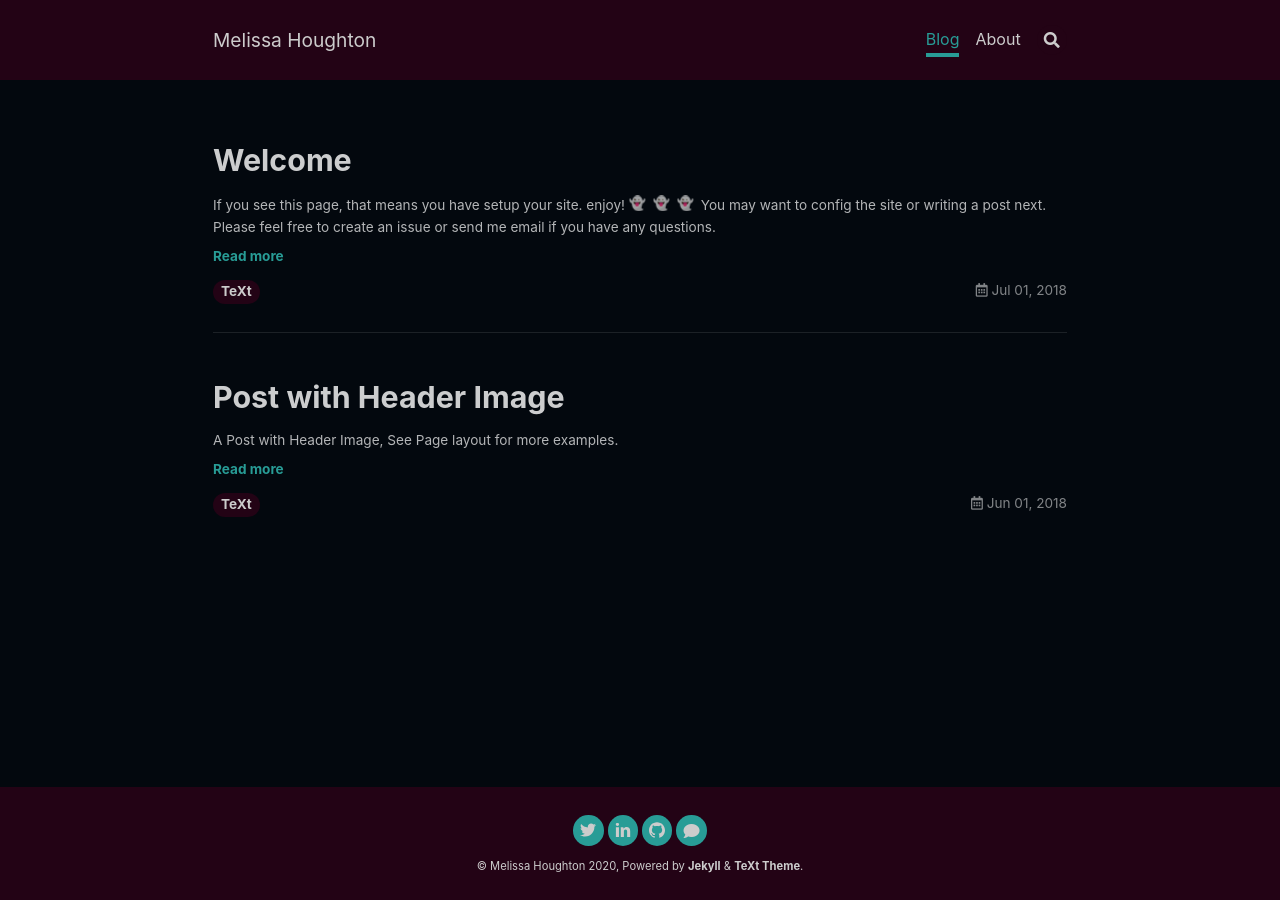
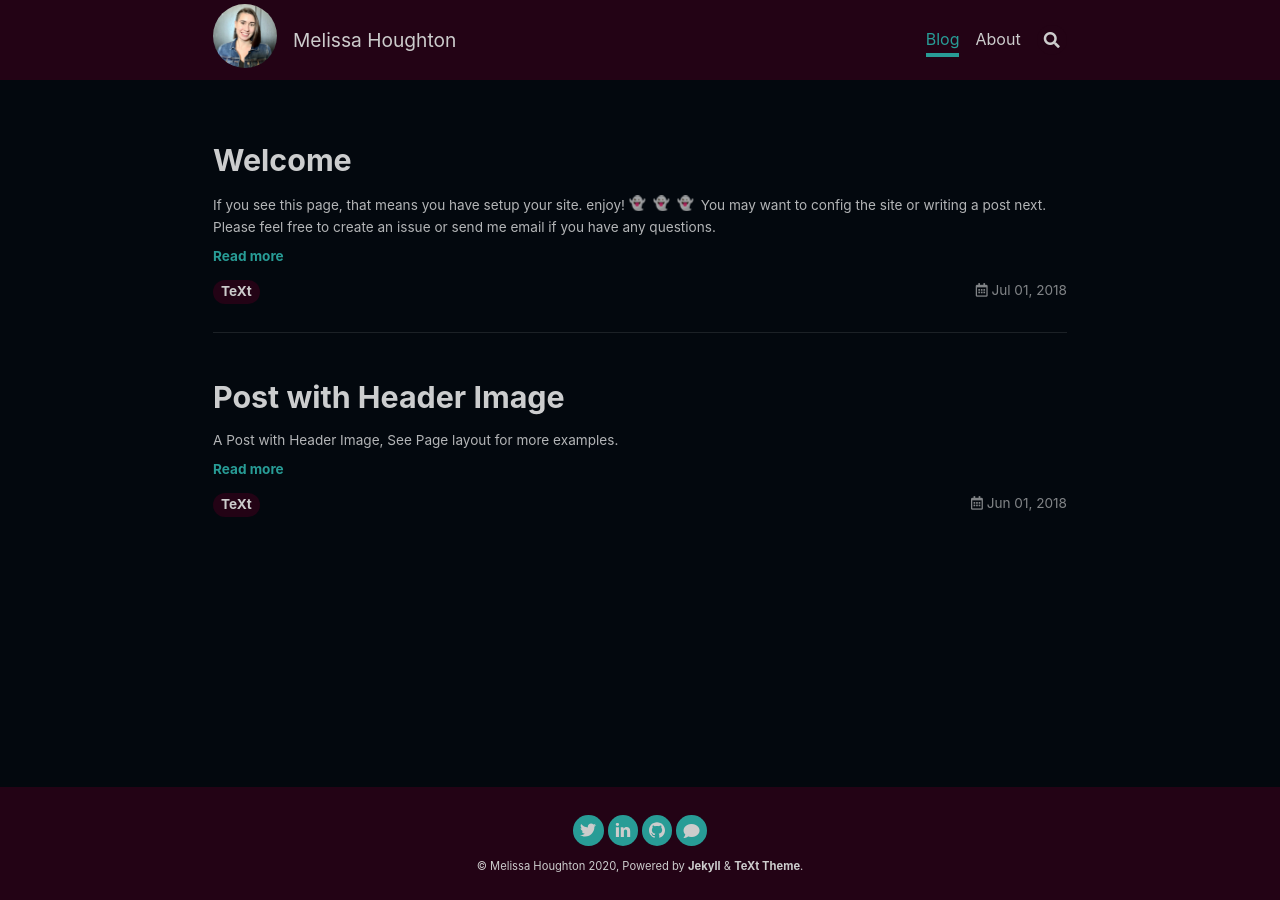
Before and after one commit to melissahoughton/melissahoughton.github.io, a Jekyll site: the page built from index.html, in a window 1280 px wide. Built offline with Jekyll 4.4.1, drawn with Linux system fonts in a browser that asks for light colours; nearby versions of some CDN libraries; emoji names are drawn with the system emoji font; the list of posts is cut into pages by our own code.

```diff
--- a/Gemfile
+++ b/Gemfile
@@ -3,4 +3,5 @@ source "https://rubygems.org"
 # gem "github-pages", group: :jekyll_plugins
 
 gem 'wdm', '>= 0.1.0' if Gem.win_platform?
+gem 'tzinfo-data'
 gemspec
--- a/_config.yml
+++ b/_config.yml
@@ -24,7 +24,7 @@ description: > # this means to ignore newlines until "Language & timezone"
 ## => Language and Timezone
 ##############################
 lang: en # the language of your site, default as "en"
-timezone: # Australia/Melbourne # see https://en.wikipedia.org/wiki/List_of_tz_database_time_zones for the available values
+timezone: Australia/Melbourne # see https://en.wikipedia.org/wiki/List_of_tz_database_time_zones for the available values
 
 ## => Author and Social
 ##############################
--- a/_includes/header.html
+++ b/_includes/header.html
@@ -8,6 +8,7 @@
     <div class="main">
       <div class="header__title">
         <div class="header__brand">
+          {%- assign _author = site.data.authors[include.article.author] | default: site.author -%}
           {%- if _author.avatar -%}
             {%- if _author.url -%}
             <a href="{{ _author.url }}" class="item__image">
--- a/_sass/components/_author-profile.scss
+++ b/_sass/components/_author-profile.scss
@@ -13,7 +13,6 @@
 .author-profile__avatar {
   width: 4rem;
   height: 4rem;
-  margin: map-get($spacers, 2);
   border-radius: 50%;
 }
 
```
Also changed, not shown: README-zh.md (deleted), favicon.ico (deleted).
